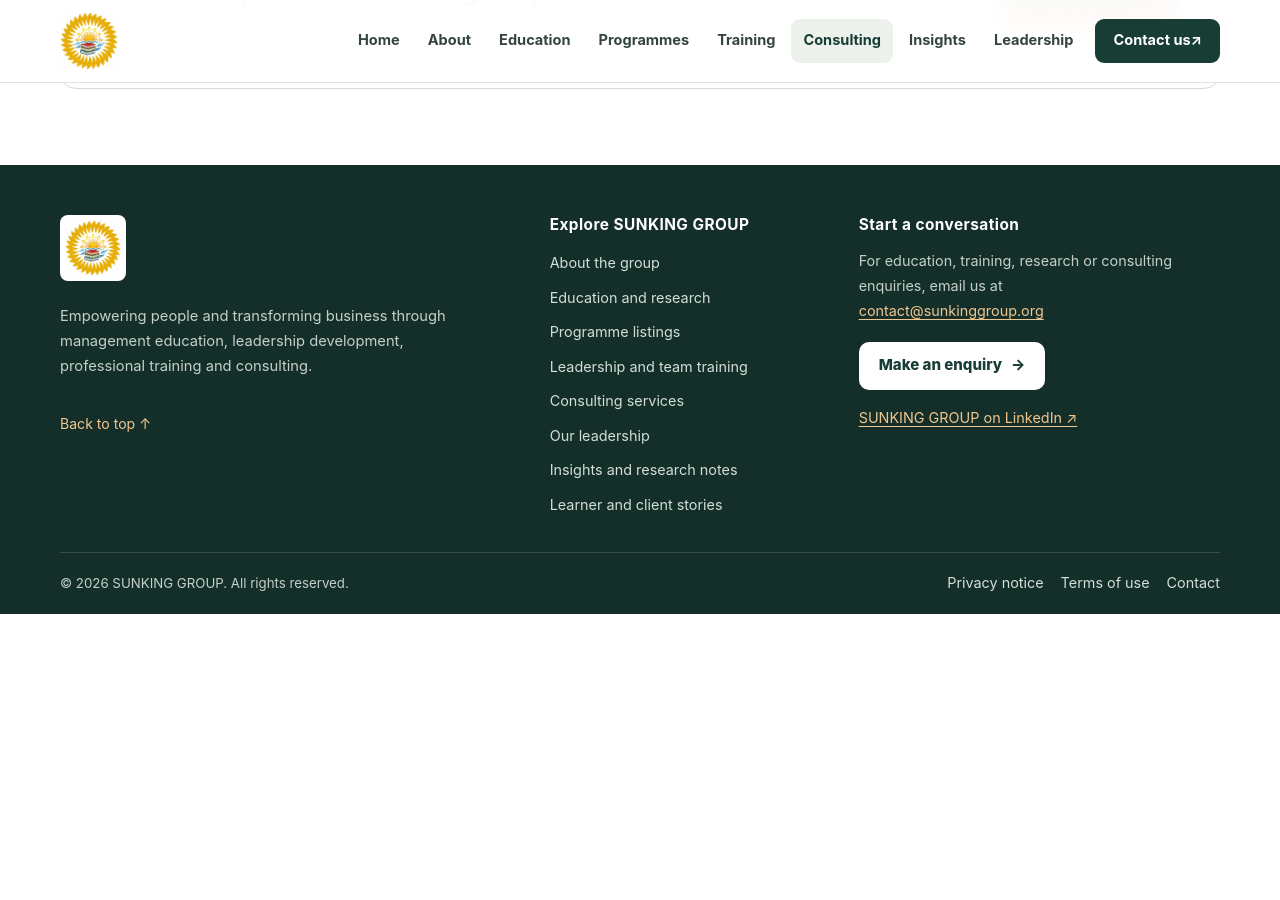
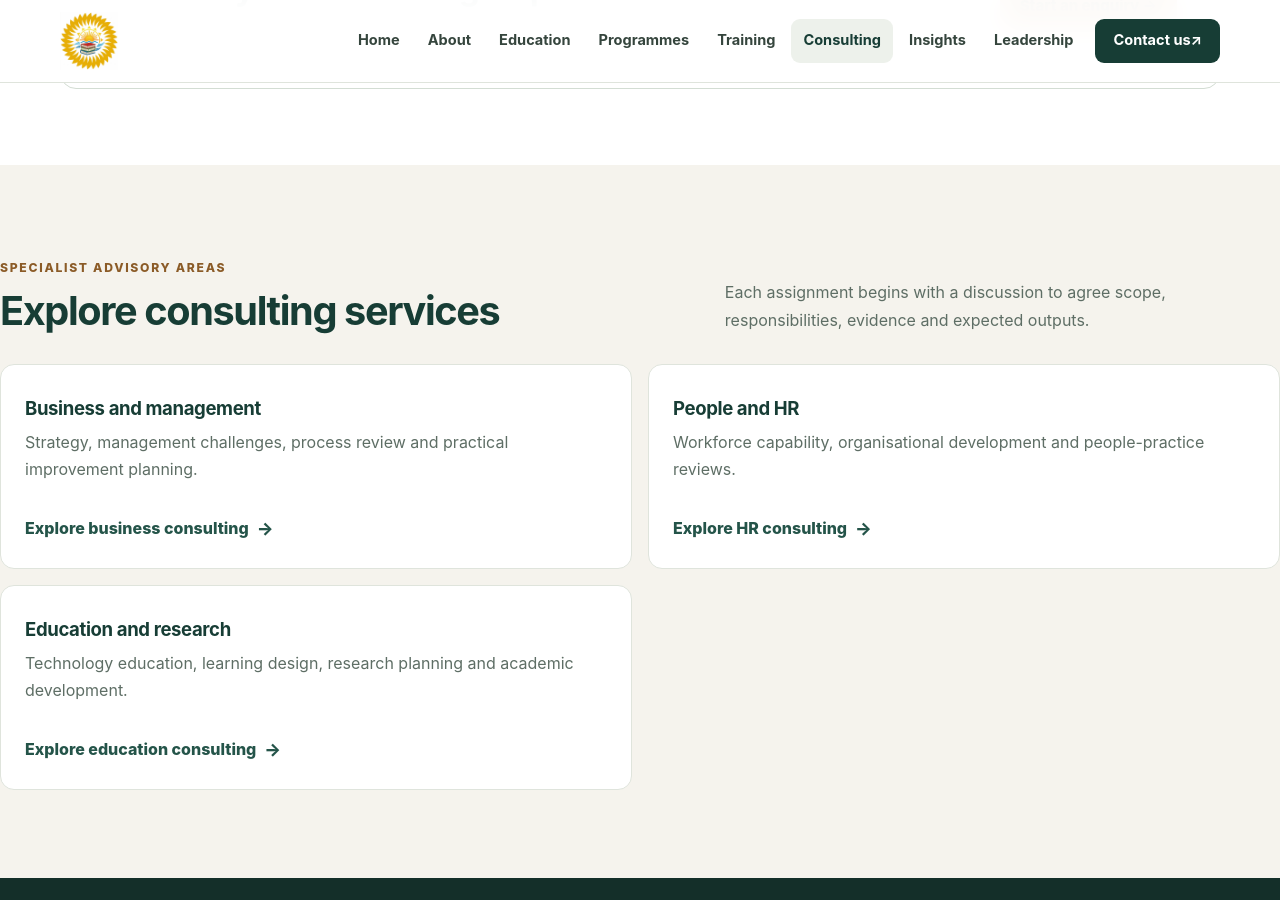
Before and after one commit to MYG-1107/SUNKING-GROUP, a Jekyll site: the page built from consulting/index.html, in a window 1280 px wide and 900 px high, scrolled down 1930 px. Built offline with Jekyll 4.4.1, drawn with Linux system fonts in a browser that asks for light colours; before the commit the page ends 2544 px from its top, so only the background shows below that.

Commit message:
Connect the new programme and service detail pages

```diff
--- a/consulting/index.html
+++ b/consulting/index.html
@@ -55,6 +55,7 @@ permalink: /consulting/
 <section class="section section-soft" style="margin-top:48px"><div class="container split"><div><span class="kicker">A practical approach</span><h2>Start with the need, then agree the scope.</h2><p class="muted">Effective advisory work starts with clear objectives and an understanding of the organisation's situation, constraints and desired outcomes.</p></div><div class="prose"><h3>Before an engagement</h3><ul><li>Define the business or capability challenge.</li><li>Agree scope, deliverables, timeframe and roles.</li><li>Confirm fees, confidentiality and any data-handling needs.</li><li>Decide how progress and outcomes will be reviewed.</li></ul></div></div></section>
 <div class="cta-band"><div><h2>Discuss your consulting requirements</h2><p>Tell us about your organisation, current challenge and intended outcome.</p></div><a class="btn btn-gold" href="/contact/">Start an enquiry →</a></div>
 </div></section>
+<section class="section section-soft"><div class="section-head"><div><span class="kicker">Specialist advisory areas</span><h2>Explore consulting services</h2></div><p>Each assignment begins with a discussion to agree scope, responsibilities, evidence and expected outputs.</p></div><div class="programme-grid"><article class="programme-card"><h3>Business and management</h3><p>Strategy, management challenges, process review and practical improvement planning.</p><a class="text-link" href="/consulting/business-management/">Explore business consulting</a></article><article class="programme-card"><h3>People and HR</h3><p>Workforce capability, organisational development and people-practice reviews.</p><a class="text-link" href="/consulting/people-hr/">Explore HR consulting</a></article><article class="programme-card"><h3>Education and research</h3><p>Technology education, learning design, research planning and academic development.</p><a class="text-link" href="/consulting/education-research/">Explore education consulting</a></article></div></section>
 </main>
 {% include footer.html %}
 </body></html>
```
